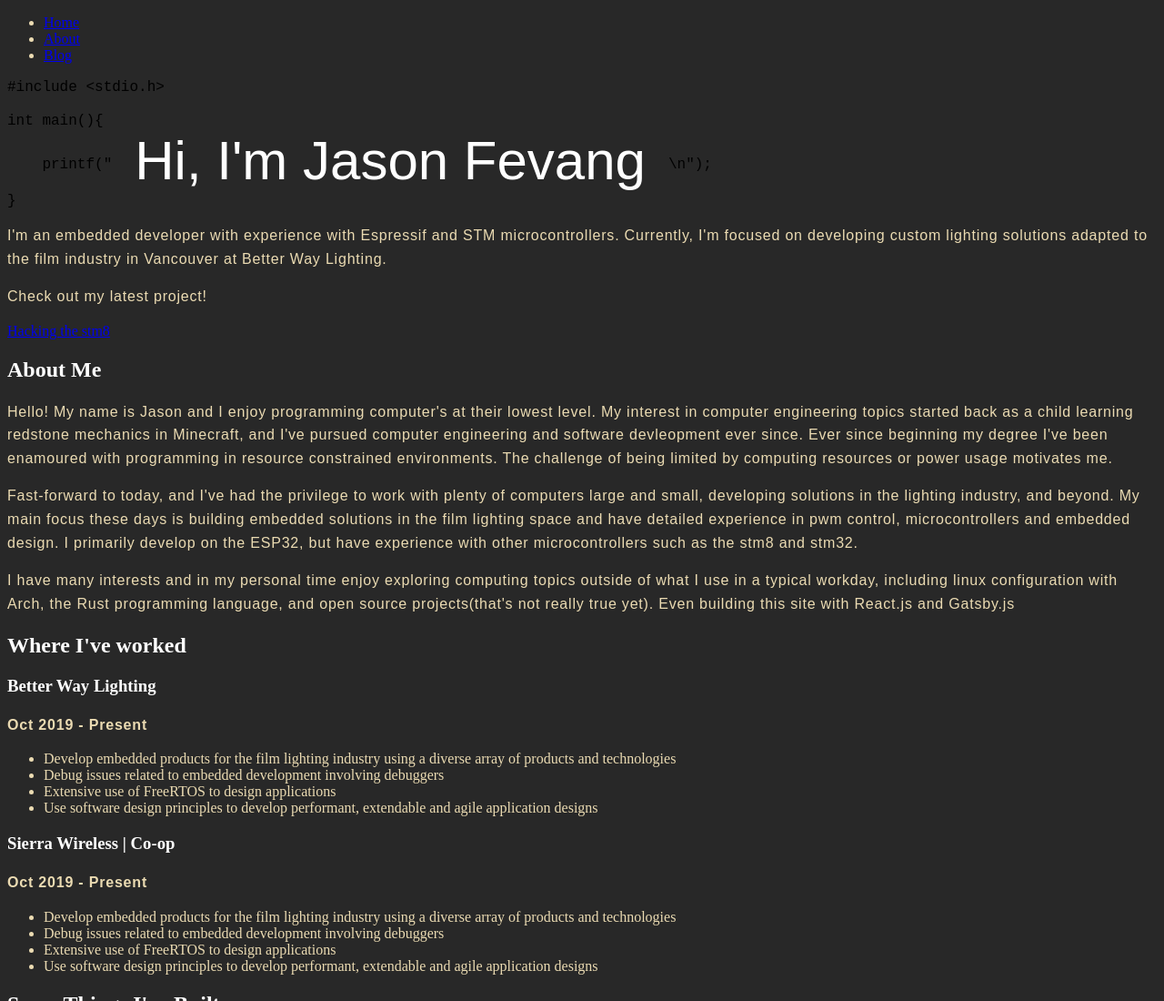
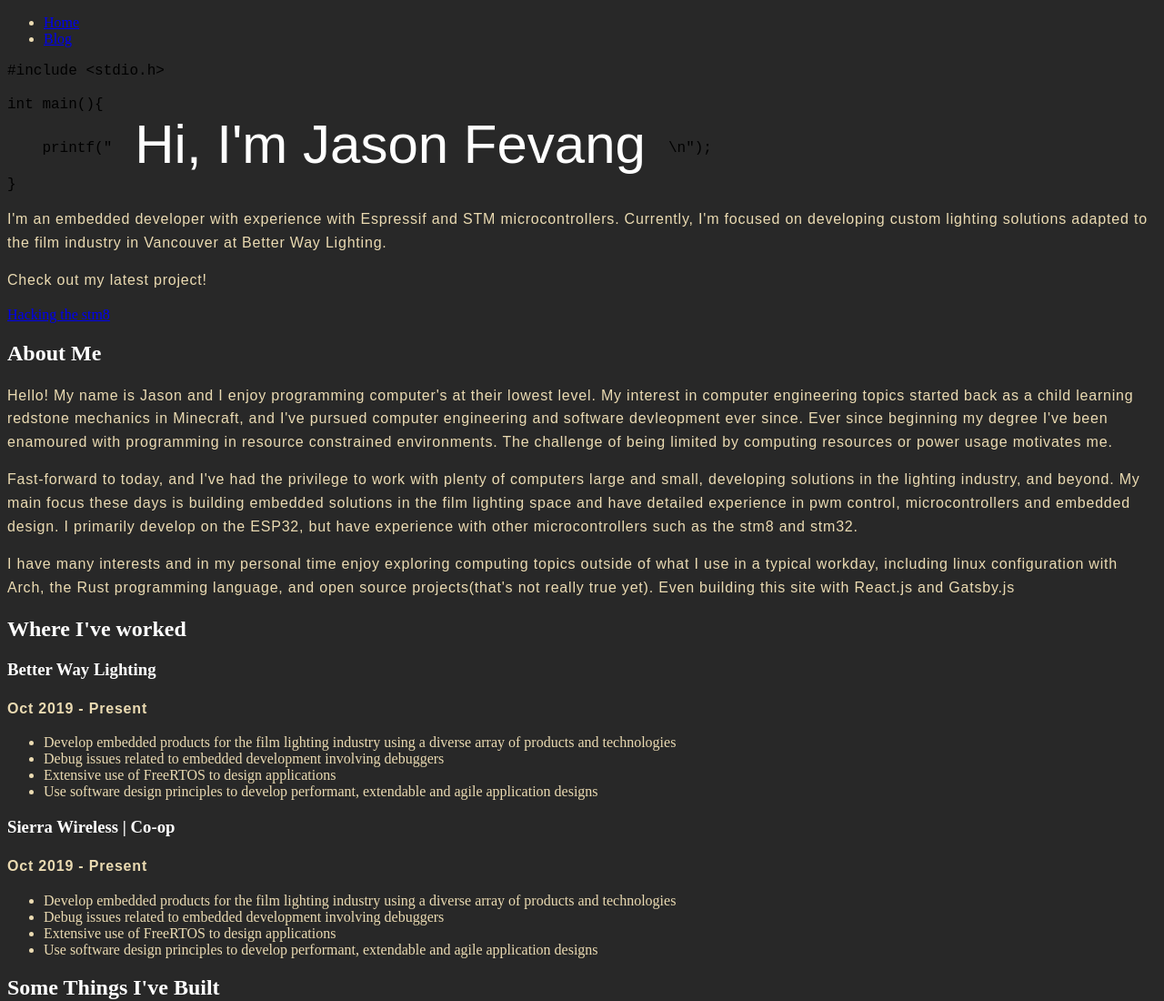
Before and after one commit to JasonFevang/personal-website, a Gatsby site: page / in a window 1280 px wide. Shown: the top 1100 px of the page at 91% size. Built offline with nearby package versions, Linux system fonts and the light colour scheme; Gatsby itself is replaced by a stand-in of ours.

Commit message:
Remove about page

```diff
--- a/src/components/nav_bar.js
+++ b/src/components/nav_bar.js
@@ -17,11 +17,6 @@ const NavBar = () => {
             </Link>
           </li>
           <li className={navLinkItem}>
-            <Link to="/about" className={navLinkText}>
-              About
-            </Link>
-          </li>
-          <li className={navLinkItem}>
             <Link to="/blog" className={navLinkText}>
               Blog
             </Link>
```
Also changed, not shown: src/pages/about.js (deleted, +0 -12 lines).
